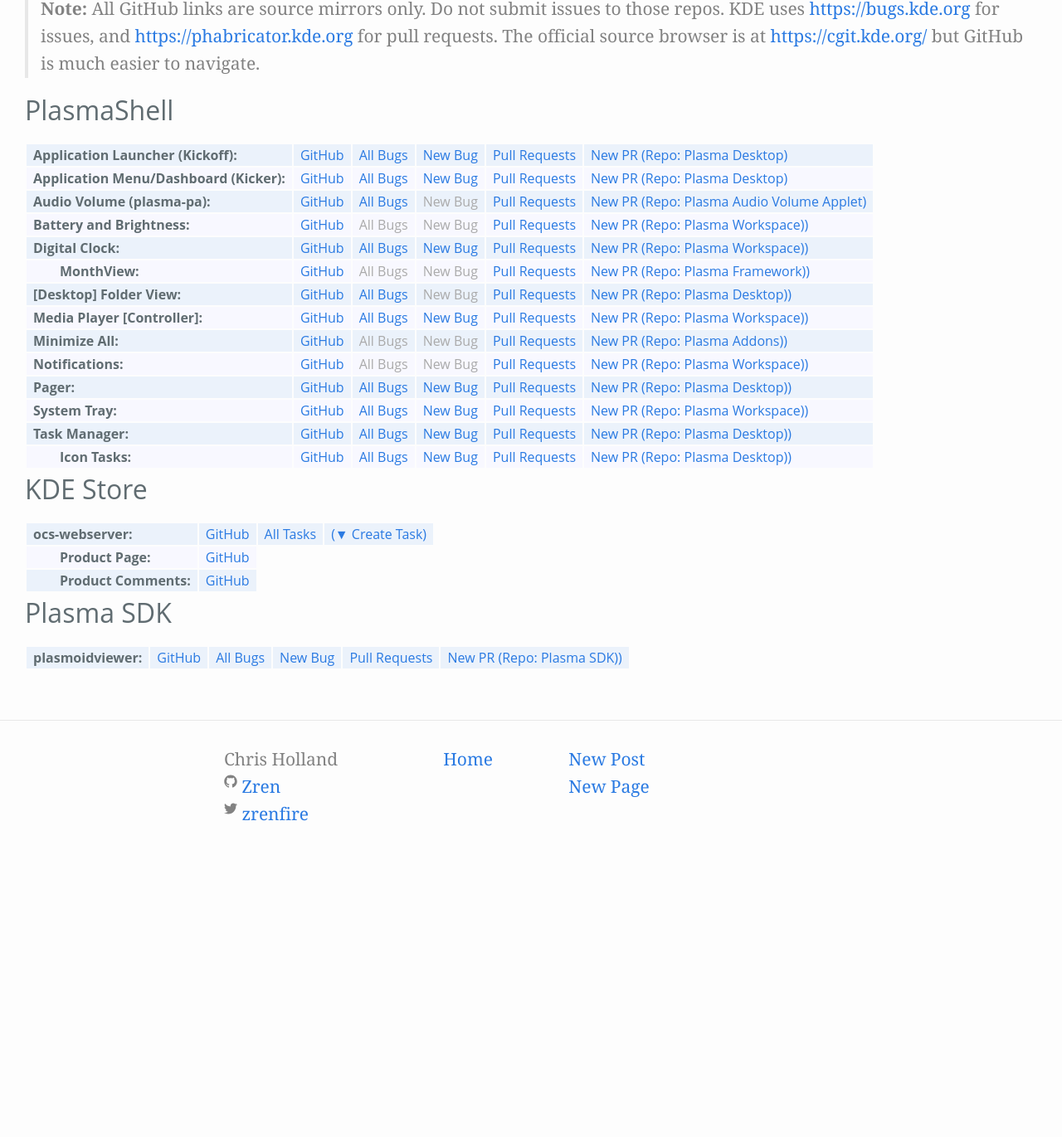
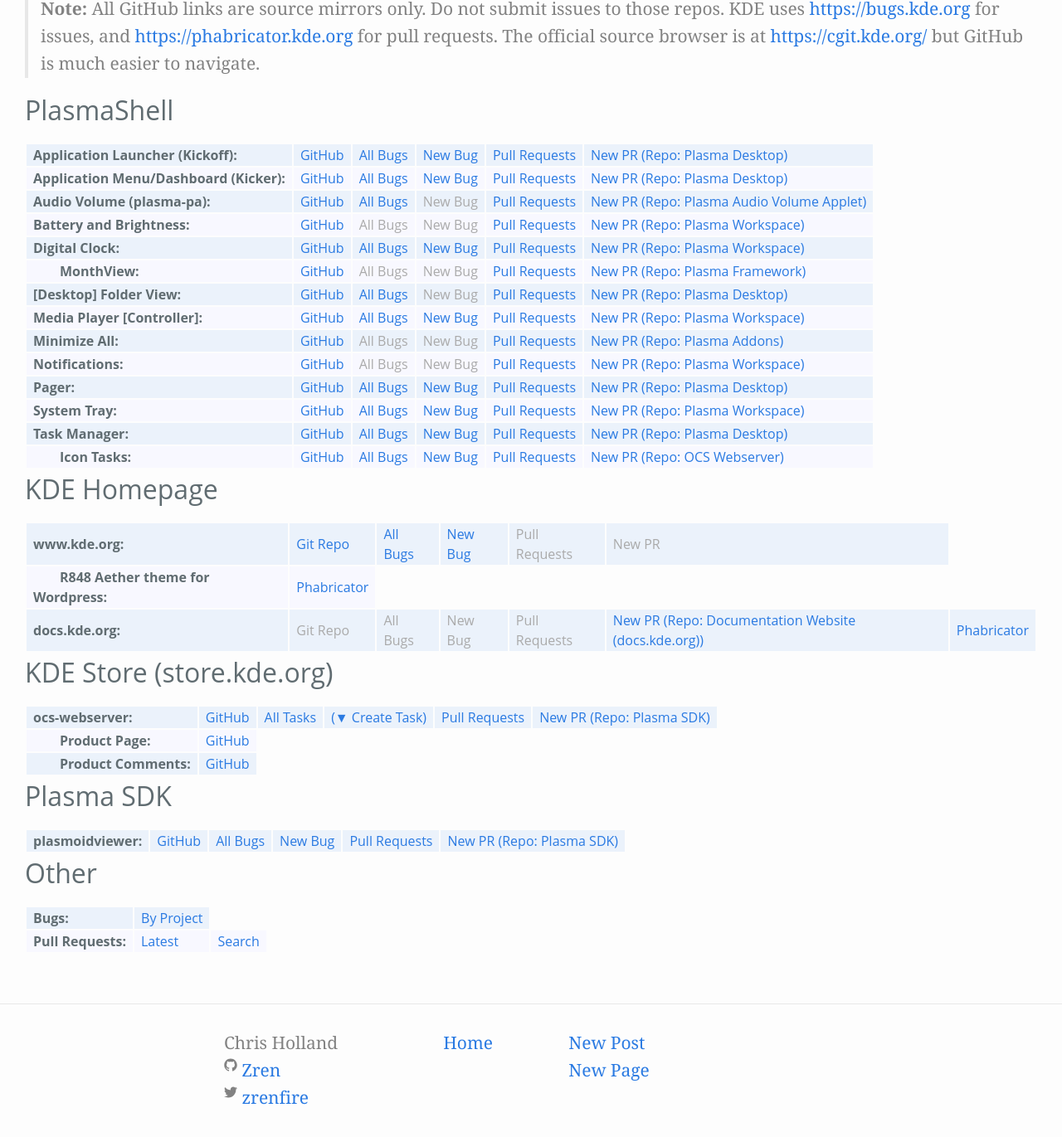
Before and after one commit to Zren/zren.github.io, a Jekyll site: the page built from kde_repos.md, in a window 1280 px wide and 1400 px high, scrolled down 228 px. Shown: the top 1371 px of the window at 83% size. Built offline with Jekyll 4.4.1, drawn with Linux system fonts in a browser that asks for light colours; before the commit the page ends 1286 px from its top, so only the background shows below that.

```diff
--- a/kde_repos.md
+++ b/kde_repos.md
@@ -87,7 +87,7 @@
 		<td><a>All Bugs</a></td>
 		<td><a>New Bug</a></td>
 		<td><a href="{{phabDiffsWorkspace}}">Pull Requests</a></td>
-		<td><a href="{{phabNewDiff}}">New PR (Repo: Plasma Workspace))</a></td>
+		<td><a href="{{phabNewDiff}}">New PR (Repo: Plasma Workspace)</a></td>
 	</tr>
 	<tr>
 		<td>Digital Clock</td>
@@ -95,7 +95,7 @@
 		<td><a href="{{kdeBugList}}product=plasmashell&component=Digital%20Clock&list_id=1406061">All Bugs</a></td>
 		<td><a href="{{kdeNewBug}}product=plasmashell&component=Digital%20Clock">New Bug</a></td>
 		<td><a href="{{phabDiffsWorkspace}}">Pull Requests</a></td>
-		<td><a href="{{phabNewDiff}}">New PR (Repo: Plasma Workspace))</a></td>
+		<td><a href="{{phabNewDiff}}">New PR (Repo: Plasma Workspace)</a></td>
 	</tr>
 	<tr class="indent">
 		<td>MonthView</td>
@@ -103,7 +103,7 @@
 		<td><a>All Bugs</a></td>
 		<td><a>New Bug</a></td>
 		<td><a href="{{phabDiffsFramework}}">Pull Requests</a></td>
-		<td><a href="{{phabNewDiff}}">New PR (Repo: Plasma Framework))</a></td>
+		<td><a href="{{phabNewDiff}}">New PR (Repo: Plasma Framework)</a></td>
 	</tr>
 	<tr>
 		<td>[Desktop] Folder View</td>
@@ -111,7 +111,7 @@
 		<td><a href="{{kdeBugList}}product=plasmashell&component=Folder&list_id=1417574">All Bugs</a></td>
 		<td><a>New Bug</a></td>
 		<td><a href="{{phabDiffsDesktop}}">Pull Requests</a></td>
-		<td><a href="{{phabNewDiff}}">New PR (Repo: Plasma Desktop))</a></td>
+		<td><a href="{{phabNewDiff}}">New PR (Repo: Plasma Desktop)</a></td>
 	</tr>
 	<tr>
 		<td>Media Player [Controller]</td>
@@ -119,7 +119,7 @@
 		<td><a href="{{kdeBugList}}product=plasmashell&component=Media%20Player&list_id=1428170">All Bugs</a></td>
 		<td><a href="{{kdeNewBug}}product=plasmashell&component=Media%20Player">New Bug</a></td>
 		<td><a href="{{phabDiffsWorkspace}}">Pull Requests</a></td>
-		<td><a href="{{phabNewDiff}}">New PR (Repo: Plasma Workspace))</a></td>
+		<td><a href="{{phabNewDiff}}">New PR (Repo: Plasma Workspace)</a></td>
 	</tr>
 	<tr>
 		<td>Minimize All</td>
@@ -127,7 +127,7 @@
 		<td><a>All Bugs</a></td>
 		<td><a>New Bug</a></td>
 		<td><a href="{{phabDiffsAddons}}">Pull Requests</a></td>
-		<td><a href="{{phabNewDiff}}">New PR (Repo: Plasma Addons))</a></td>
+		<td><a href="{{phabNewDiff}}">New PR (Repo: Plasma Addons)</a></td>
 	</tr>
 	<tr>
 		<td>Notifications</td>
@@ -135,7 +135,7 @@
 		<td><a>All Bugs</a></td>
 		<td><a>New Bug</a></td>
 		<td><a href="{{phabDiffsWorkspace}}">Pull Requests</a></td>
-		<td><a href="{{phabNewDiff}}">New PR (Repo: Plasma Workspace))</a></td>
+		<td><a href="{{phabNewDiff}}">New PR (Repo: Plasma Workspace)</a></td>
 	</tr>
 	<tr>
 		<td>Pager</td>
@@ -143,7 +143,7 @@
 		<td><a href="{{kdeBugList}}product=plasmashell&component=Pager&list_id=1411058">All Bugs</a></td>
 		<td><a href="{{kdeNewBug}}product=plasmashell&component=Pager">New Bug</a></td>
 		<td><a href="{{phabDiffsDesktop}}">Pull Requests</a></td>
-		<td><a href="{{phabNewDiff}}">New PR (Repo: Plasma Desktop))</a></td>
+		<td><a href="{{phabNewDiff}}">New PR (Repo: Plasma Desktop)</a></td>
 	</tr>
 	<tr>
 		<td>System Tray</td>
@@ -151,7 +151,7 @@
 		<td><a href="{{kdeBugList}}product=plasmashell&component=System%20Tray&list_id=1408524">All Bugs</a></td>
 		<td><a href="{{kdeNewBug}}product=plasmashell&component=System%20Tray">New Bug</a></td>
 		<td><a href="{{phabDiffsWorkspace}}">Pull Requests</a></td>
-		<td><a href="{{phabNewDiff}}">New PR (Repo: Plasma Workspace))</a></td>
+		<td><a href="{{phabNewDiff}}">New PR (Repo: Plasma Workspace)</a></td>
 	</tr>
 	<tr>
 		<td>Task Manager</td>
@@ -159,7 +159,7 @@
 		<td><a href="{{kdeBugList}}product=plasmashell&component=Task%20Manager&list_id=1407534">All Bugs</a></td>
 		<td><a href="{{kdeNewBug}}product=plasmashell&component=Task%20Manager">New Bug</a></td>
 		<td><a href="{{phabDiffsDesktop}}">Pull Requests</a></td>
-		<td><a href="{{phabNewDiff}}">New PR (Repo: Plasma Desktop))</a></td>
+		<td><a href="{{phabNewDiff}}">New PR (Repo: Plasma Desktop)</a></td>
 	</tr>
 	<tr class="indent">
 		<td>Icon Tasks</td>
@@ -167,11 +167,38 @@
 		<td><a href="{{kdeBugList}}product=plasmashell&component=Icons-only%20Task%20Manager&list_id=1407535">All Bugs</a></td>
 		<td><a href="{{kdeNewBug}}product=plasmashell&component=Icons-only%20Task%20Manager">New Bug</a></td>
 		<td><a href="{{phabDiffsDesktop}}">Pull Requests</a></td>
-		<td><a href="{{phabNewDiff}}">New PR (Repo: Plasma Desktop))</a></td>
+		<td><a href="{{phabNewDiff}}">New PR (Repo: OCS Webserver)</a></td>
 	</tr>
 </table>
 
-## KDE Store
+## KDE Homepage
+
+<table class="repolist">
+	<tr>
+		<td>www.kde.org</td>
+		<td><a href="https://cgit.kde.org/scratch/kvermette/www-aether.git/tree/">Git Repo</a></td>
+		<td><a href="{{kdeBugList}}product=www.kde.org&component=general&list_id=1430354">All Bugs</a></td>
+		<td><a href="{{kdeNewBug}}product=www.kde.org&component=general">New Bug</a></td>
+		<td><a>Pull Requests</a></td>
+		<td><a>New PR</a></td>
+	</tr>
+	<tr class="indent">
+		<td>R848 Aether theme for Wordpress</td>
+		<td><a href="R848 Aether theme for Wordpress">Phabricator</a></td>
+	</tr>
+	<tr>
+		<td>docs.kde.org</td>
+		<td><a>Git Repo</a></td>
+		<td><a>All Bugs</a></td>
+		<td><a>New Bug</a></td>
+		<td><a>Pull Requests</a></td>
+		<td><a href="{{phabNewDiff}}">New PR (Repo: Documentation Website (docs.kde.org))</a></td>
+		<td><a href="https://phabricator.kde.org/source/websites-docs-kde-org/">Phabricator</a></td>
+	</tr>
+</table>
+
+
+## KDE Store (store.kde.org)
 
 <table class="repolist">
 	<tr>
@@ -179,6 +206,8 @@
 		<td><a href="https://github.com/KDE/ocs-webserver/tree/master/application/modules/default/controllers">GitHub</a></td>
 		<td><a href="https://phabricator.kde.org/tag/kde_store/">All Tasks</a></td>
 		<td><a href="https://phabricator.kde.org/tag/kde_store/">(▼ Create Task)</a></td>
+		<td><a href="https://phabricator.kde.org/differential/query/6v0DIohqTbc6/#R">Pull Requests</a></td>
+		<td><a href="{{phabNewDiff}}">New PR (Repo: Plasma SDK)</a></td>
 	</tr>
 
 	<tr class="indent">
@@ -191,6 +220,7 @@
 	</tr>
 </table>
 
+
 ## Plasma SDK
 
 <table class="repolist">
@@ -200,6 +230,21 @@
 		<td><a href="{{kdeBugList}}product=Plasma%20SDK&component=plasmoidviewer&list_id=1422702">All Bugs</a></td>
 		<td><a href="{{kdeNewBug}}product=Plasma%20SDK&component=plasmoidviewer">New Bug</a></td>
 		<td><a href="{{phabDiffsDesktop}}">Pull Requests</a></td>
-		<td><a href="{{phabNewDiff}}">New PR (Repo: Plasma SDK))</a></td>
+		<td><a href="{{phabNewDiff}}">New PR (Repo: Plasma SDK)</a></td>
 	</tr>
 </table>
+
+
+## Other
+
+<table class="repolist">
+	<tr>
+		<td>Bugs</td>
+		<td><a href="https://bugs.kde.org/describecomponents.cgi">By Project</a></td>
+	</tr>
+	<tr>
+		<td>Pull Requests</td>
+		<td><a href="https://phabricator.kde.org/differential/query/all/">Latest</a></td>
+		<td><a href="https://phabricator.kde.org/differential/query/advanced/">Search</a></td>
+	</tr>
+</table>
```
